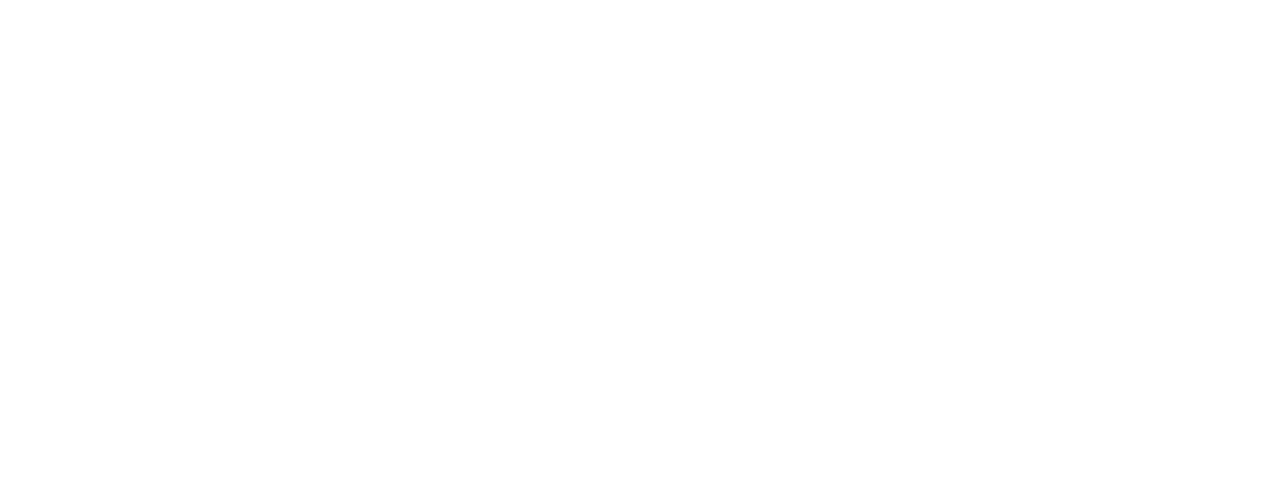
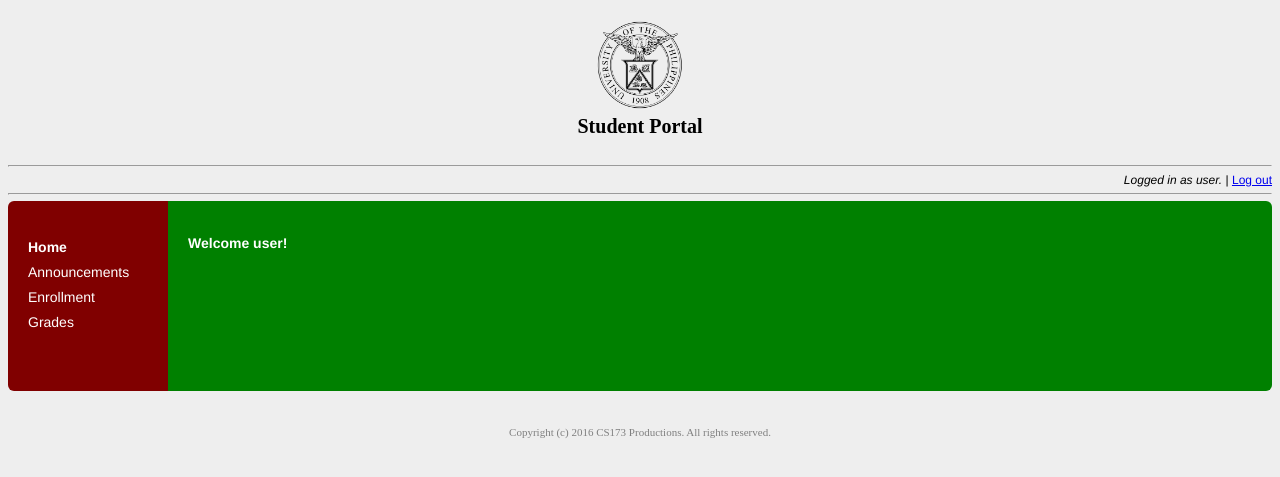
Before and after one commit to jraearc/CS173_RSStudent, a PHP site: page /createaccount.php in a window 1280 px wide. Before the commit the part shown is empty. Shown: the top 477 px of the page. Run offline with PHP 8.4, Linux system fonts and the light colour scheme.

Commit message:
Edited page headers and copied code from home.php to createaccount.php

```diff
--- a/announcements.php
+++ b/announcements.php
@@ -2,7 +2,7 @@
 <html>
 
 <head>
-  <title>UP RS | Student | Home</title>
+  <title>UP RS | Student | Announcements</title>
   <link rel="stylesheet" type="text/css" href="pagestyles.css">
   <link rel="shortcut icon" href="uplogo.png">
 </head>
--- a/createaccount.php
+++ b/createaccount.php
@@ -0,0 +1,45 @@
+<!DOCTYPE html>
+<html>
+
+<head>
+  <title>UP RS | Student | Create Account</title>
+  <link rel="stylesheet" type="text/css" href="pagestyles.css">
+  <link rel="shortcut icon" href="uplogo.png">
+</head>
+
+<body>
+	<div id="wrapper">
+		<div id="head2">
+			<h1>
+				<img src="uplogo.png" width="90" height="90">
+				<br>Student Portal
+			</h1>
+		</div>
+		<div id="userstat">
+			<hr>
+			<i>Logged in as user.</i> |
+			<a href="?action=logout">Log out</a>
+			<hr>
+		</div>
+		<nav>
+			<div id="bar">
+			<ul>
+				<li><b><a href="home.php">Home</a></b></li>
+				<li><a href="announcements.php">Announcements</a></li>
+				<li><a href="enlist.php">Enrollment</a></li>
+				<li><a href="grades.php">Grades</a></li>
+			</ul>
+			</div>
+		</nav>
+		<article>
+			<div id="homepage">
+				<p><b>Welcome user!</b></p>
+			</div>
+		</article>
+		<div id="footer">
+			Copyright (c) 2016 CS173 Productions. All rights reserved.
+		</div>
+	</div>
+</body>
+
+</html>
--- a/enlist.php
+++ b/enlist.php
@@ -2,7 +2,7 @@
 <html>
 
 <head>
-  <title>UP RS | Student | Home</title>
+  <title>UP RS | Student | Enrollment</title>
   <link rel="stylesheet" type="text/css" href="pagestyles.css">
   <link rel="shortcut icon" href="uplogo.png">
 </head>
--- a/grades.php
+++ b/grades.php
@@ -2,7 +2,7 @@
 <html>
 
 <head>
-  <title>UP RS | Student | Home</title>
+  <title>UP RS | Student | Grades</title>
   <link rel="stylesheet" type="text/css" href="pagestyles.css">
   <link rel="shortcut icon" href="uplogo.png">
 </head>
```
